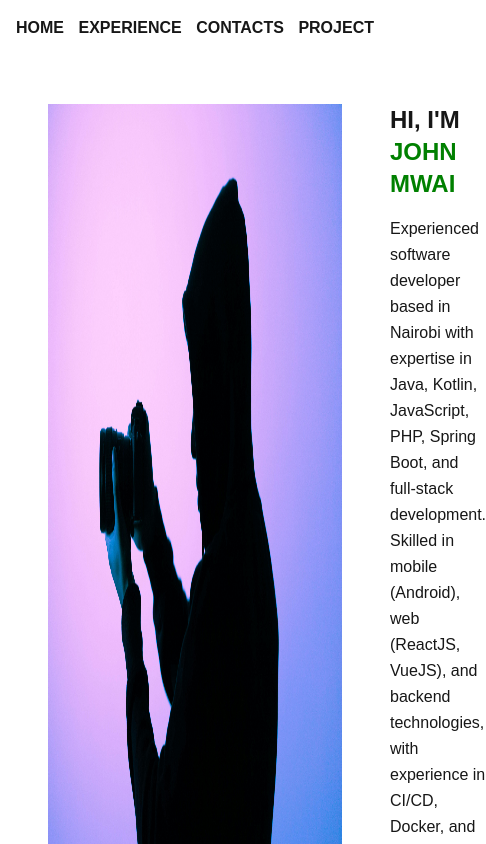
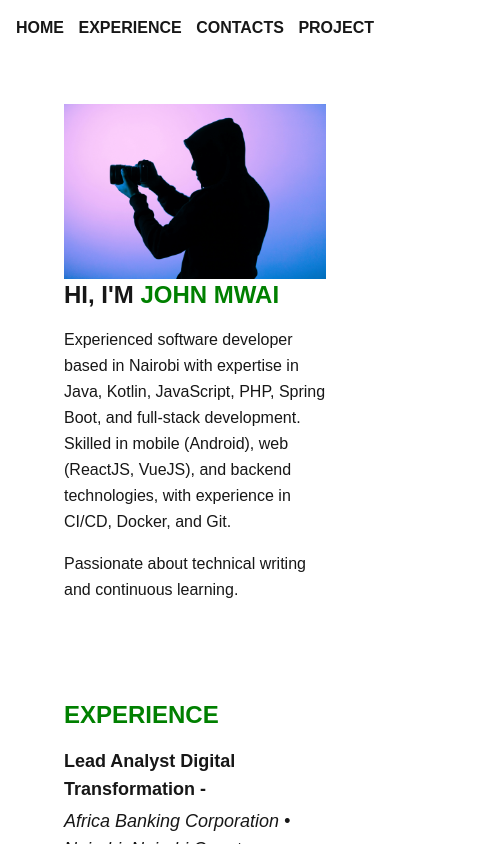
Before and after one commit to mwaijohn/nextportfolio, a Next.js app: page / in a window 390 px wide. Shown: the top 844 px of the page, 486 px wide, since content can reach past the window. Built offline with nearby package versions, Linux system fonts and the light colour scheme.

Commit message:
responsive design

```diff
--- a/app/page.tsx
+++ b/app/page.tsx
@@ -5,7 +5,7 @@ import Hero from "./ui/Hero";
 
 export default function Home() {
   return (
-    <div className="container">
+    <div className="sm:px-64 px-4">
       <Hero />
       <Experience />
       <Contact />
--- a/app/ui/Contact.tsx
+++ b/app/ui/Contact.tsx
@@ -3,8 +3,8 @@ import React from 'react'
 
 const Contact = () => {
     return (
-        <div id='contacts' className='flex justify-between'>
-            <div className='contact-form w-1/2 p-4'>
+        <div id='contacts' className='flex sm:flex-row flex-col justify-between'>
+            <div className='contact-form sm:w-1/2 p-4'>
                 <p className='text-2xl font-bold mb-4 text-[#008000]'>REACH OUT</p>
                 <div className="">
                     <form action="#" method="POST" className="space-y-6 w-full">
@@ -37,7 +37,7 @@ const Contact = () => {
                     </form>
                 </div>
             </div>
-            <div className='socials w-1/2 p-4'>
+            <div className='socials sm:w-1/2 p-4'>
                 <p className='text-2xl font-bold mb-4 text-[#008000]'>CONNECT ON SOCIALS</p>
                 <p className='mb-4 text-base'>Lets connect on the socials</p>
                 <div id='socials' className='flex flex-col space-y-4'>
--- a/app/ui/Hero.tsx
+++ b/app/ui/Hero.tsx
@@ -2,13 +2,13 @@ import Image from "next/image"
 
 const Hero = () => {
     return (
-        <div className="flex p-12">
+        <div className="flex flex-col sm:flex-row p-12">
             <Image
                 src="/profile.jpg"
                 width={500}
                 height={500}
                 alt="Picture of the author" />
-            <div className="ml-12 w-1/2">
+            <div className="sm:ml-12">
                 <p className="text-2xl font-bold mb-4">HI, I'M <span className='text-[#008000] '>JOHN MWAI</span></p>
                 <p className="text-base leading-relaxed mb-4">Experienced software developer based in Nairobi with
                     expertise in Java, Kotlin, JavaScript, PHP, Spring Boot,
```
